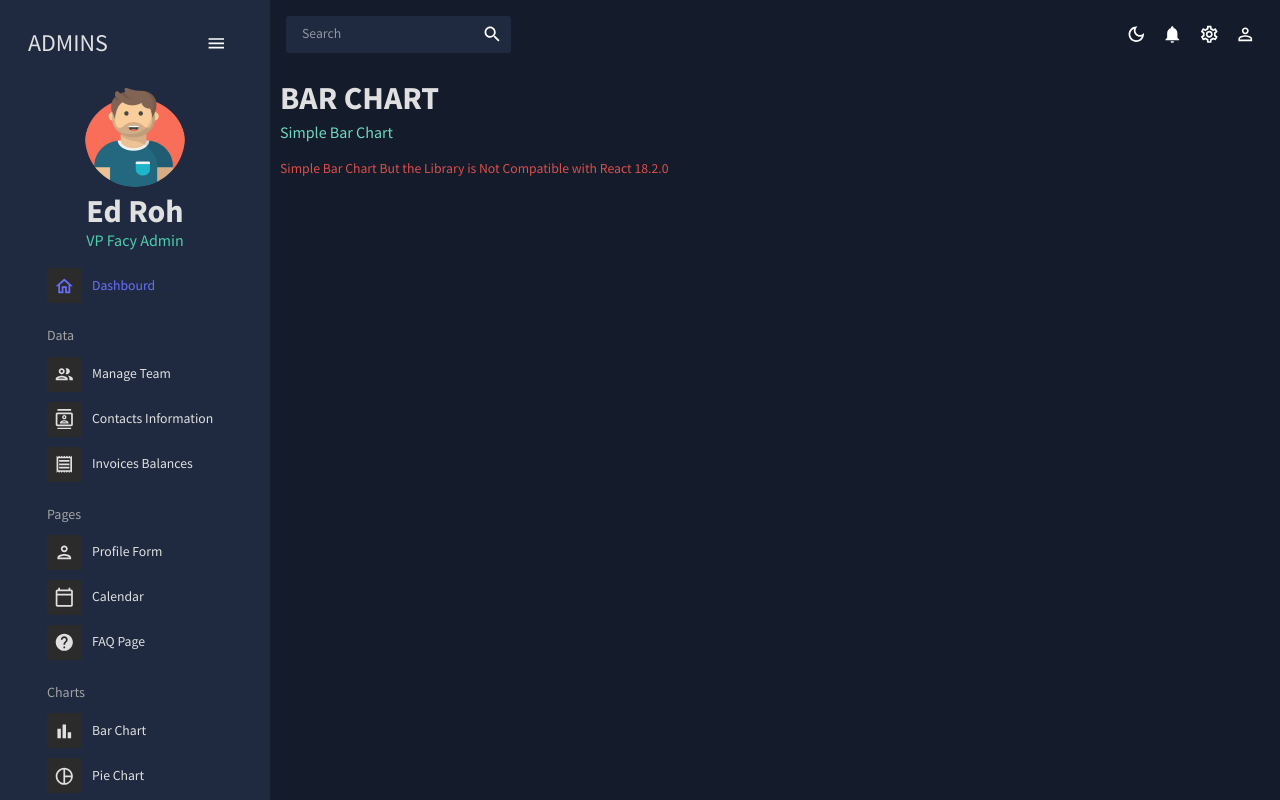
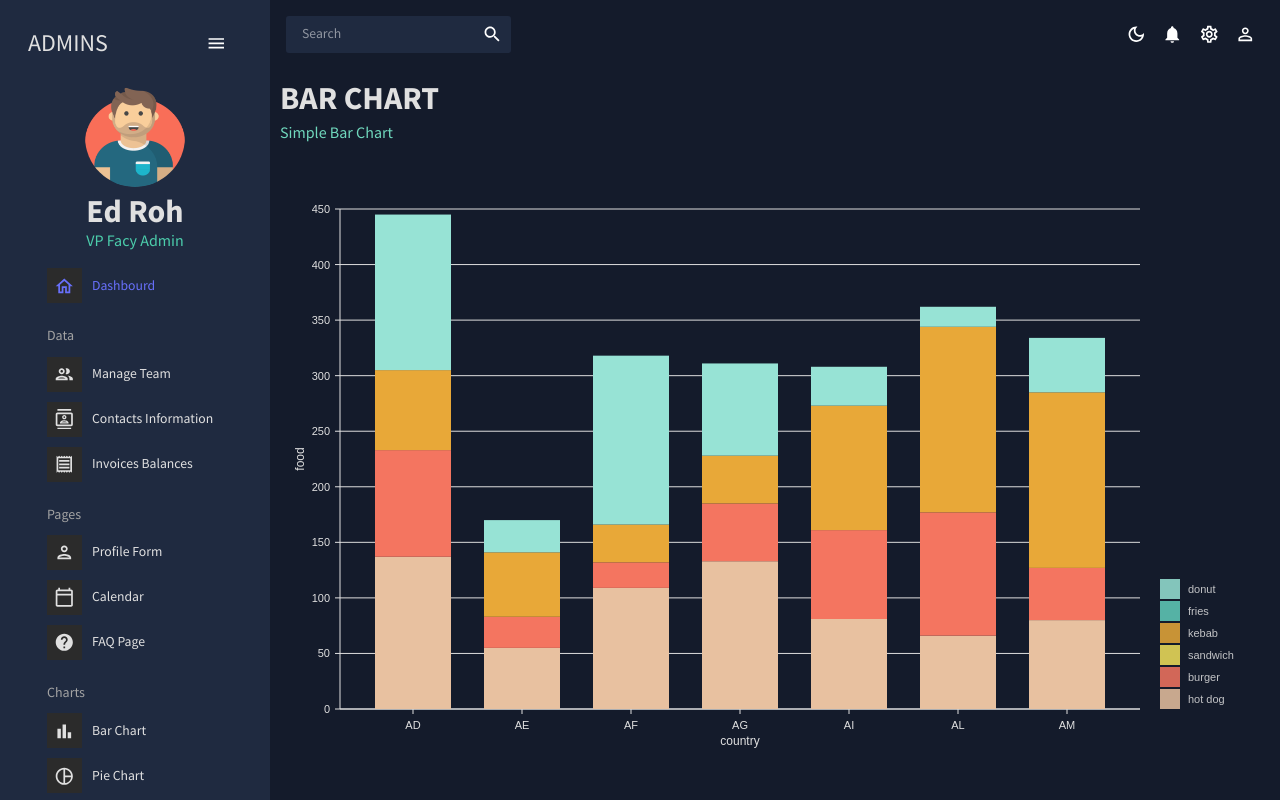
Before and after one commit to Tarek-989/React-Admin-Dashboard-App, a React (Create React App) app in the folder react-admin/: page /bar in a window 1280 px wide. Built offline with nearby package versions, Linux system fonts and the light colour scheme.

Commit message:
Revert "hide bar chart because it's not working on React 18.2.0"
This reverts commit 5a3cdbdab634521df4642e3dbe7627436251c26e.

```diff
--- a/react-admin/src/components/BarChart.tsx
+++ b/react-admin/src/components/BarChart.tsx
@@ -1,132 +1,129 @@
 import React from 'react';
-import { Typography, useTheme } from "@mui/material";
-// import { ResponsiveBar } from "@nivo/bar";
+import { useTheme } from "@mui/material";
+import { ResponsiveBar } from "@nivo/bar";
 import { tokens } from "../theme";
-// import { mockBarData as data } from "../data/mockData";
+import { mockBarData as data } from "../data/mockData";
 
 export const BarChart: React.FC<TBarChart> = ({ isDashboard = false }) => {
 	const theme = useTheme();
 	const colors = tokens(theme.palette.mode);
 	return (
-		<Typography color={colors.redAccent[500]} >
-			Simple Bar Chart But the Library is Not Compatible with React 18.2.0
-		</Typography>
-		// <ResponsiveBar
-		// 	data={data}
-		// 	theme={{
-		// 		// added
-		// 		axis: {
-		// 			domain: {
-		// 				line: {
-		// 					stroke: colors.gray[100],
-		// 				},
-		// 			},
-		// 			legend: {
-		// 				text: {
-		// 					fill: colors.gray[100],
-		// 				},
-		// 			},
-		// 			ticks: {
-		// 				line: {
-		// 					stroke: colors.gray[100],
-		// 					strokeWidth: 1,
-		// 				},
-		// 				text: {
-		// 					fill: colors.gray[100],
-		// 				},
-		// 			},
-		// 		},
-		// 		legends: {
-		// 			text: {
-		// 				fill: colors.gray[100],
-		// 			},
-		// 		},
-		// 	}}
-		// 	keys={["hot dog", "burger", "sandwich", "kebab", "fries", "donut"]}
-		// 	indexBy="country"
-		// 	margin={{ top: 50, right: 130, bottom: 50, left: 60 }}
-		// 	padding={0.3}
-		// 	valueScale={{ type: "linear" }}
-		// 	indexScale={{ type: "band", round: true }}
-		// 	colors={{ scheme: "nivo" }}
-		// 	defs={[
-		// 		{
-		// 			id: "dots",
-		// 			type: "patternDots",
-		// 			background: "inherit",
-		// 			color: "#38bcb2",
-		// 			size: 4,
-		// 			padding: 1,
-		// 			stagger: true,
-		// 		},
-		// 		{
-		// 			id: "lines",
-		// 			type: "patternLines",
-		// 			background: "inherit",
-		// 			color: "#eed312",
-		// 			rotation: -45,
-		// 			lineWidth: 6,
-		// 			spacing: 10,
-		// 		},
-		// 	]}
-		// 	borderColor={{
-		// 		from: "color",
-		// 		modifiers: [["darker", 1.6]],
-		// 	}}
-		// 	axisTop={null}
-		// 	axisRight={null}
-		// 	axisBottom={{
-		// 		tickSize: 5,
-		// 		tickPadding: 5,
-		// 		tickRotation: 0,
-		// 		legend: isDashboard ? undefined : "country", // changed
-		// 		legendPosition: "middle",
-		// 		legendOffset: 32,
-		// 	}}
-		// 	axisLeft={{
-		// 		tickSize: 5,
-		// 		tickPadding: 5,
-		// 		tickRotation: 0,
-		// 		legend: isDashboard ? undefined : "food", // changed
-		// 		legendPosition: "middle",
-		// 		legendOffset: -40,
-		// 	}}
-		// 	enableLabel={false}
-		// 	labelSkipWidth={12}
-		// 	labelSkipHeight={12}
-		// 	labelTextColor={{
-		// 		from: "color",
-		// 		modifiers: [["darker", 1.6]],
-		// 	}}
-		// 	legends={[
-		// 		{
-		// 			dataFrom: "keys",
-		// 			anchor: "bottom-right",
-		// 			direction: "column",
-		// 			justify: false,
-		// 			translateX: 120,
-		// 			translateY: 0,
-		// 			itemsSpacing: 2,
-		// 			itemWidth: 100,
-		// 			itemHeight: 20,
-		// 			itemDirection: "left-to-right",
-		// 			itemOpacity: 0.85,
-		// 			symbolSize: 20,
-		// 			effects: [
-		// 				{
-		// 					on: "hover",
-		// 					style: {
-		// 						itemOpacity: 1,
-		// 					},
-		// 				},
-		// 			],
-		// 		},
-		// 	]}
-		// 	role="application"
-		// 	barAriaLabel={(e) => {
-		// 		return e.id + ": " + e.formattedValue + " in country: " + e.indexValue;
-		// 	}}
-		// />
+		<ResponsiveBar
+			data={data}
+			theme={{
+				// added
+				axis: {
+					domain: {
+						line: {
+							stroke: colors.gray[100],
+						},
+					},
+					legend: {
+						text: {
+							fill: colors.gray[100],
+						},
+					},
+					ticks: {
+						line: {
+							stroke: colors.gray[100],
+							strokeWidth: 1,
+						},
+						text: {
+							fill: colors.gray[100],
+						},
+					},
+				},
+				legends: {
+					text: {
+						fill: colors.gray[100],
+					},
+				},
+			}}
+			keys={["hot dog", "burger", "sandwich", "kebab", "fries", "donut"]}
+			indexBy="country"
+			margin={{ top: 50, right: 130, bottom: 50, left: 60 }}
+			padding={0.3}
+			valueScale={{ type: "linear" }}
+			indexScale={{ type: "band", round: true }}
+			colors={{ scheme: "nivo" }}
+			defs={[
+				{
+					id: "dots",
+					type: "patternDots",
+					background: "inherit",
+					color: "#38bcb2",
+					size: 4,
+					padding: 1,
+					stagger: true,
+				},
+				{
+					id: "lines",
+					type: "patternLines",
+					background: "inherit",
+					color: "#eed312",
+					rotation: -45,
+					lineWidth: 6,
+					spacing: 10,
+				},
+			]}
+			borderColor={{
+				from: "color",
+				modifiers: [["darker", 1.6]],
+			}}
+			axisTop={null}
+			axisRight={null}
+			axisBottom={{
+				tickSize: 5,
+				tickPadding: 5,
+				tickRotation: 0,
+				legend: isDashboard ? undefined : "country", // changed
+				legendPosition: "middle",
+				legendOffset: 32,
+			}}
+			axisLeft={{
+				tickSize: 5,
+				tickPadding: 5,
+				tickRotation: 0,
+				legend: isDashboard ? undefined : "food", // changed
+				legendPosition: "middle",
+				legendOffset: -40,
+			}}
+			enableLabel={false}
+			labelSkipWidth={12}
+			labelSkipHeight={12}
+			labelTextColor={{
+				from: "color",
+				modifiers: [["darker", 1.6]],
+			}}
+			legends={[
+				{
+					dataFrom: "keys",
+					anchor: "bottom-right",
+					direction: "column",
+					justify: false,
+					translateX: 120,
+					translateY: 0,
+					itemsSpacing: 2,
+					itemWidth: 100,
+					itemHeight: 20,
+					itemDirection: "left-to-right",
+					itemOpacity: 0.85,
+					symbolSize: 20,
+					effects: [
+						{
+							on: "hover",
+							style: {
+								itemOpacity: 1,
+							},
+						},
+					],
+				},
+			]}
+			role="application"
+			barAriaLabel={(e) => {
+				return e.id + ": " + e.formattedValue + " in country: " + e.indexValue;
+			}}
+		/>
 	);
 };
 
--- a/react-admin/src/pages/bar/BarContainer.tsx
+++ b/react-admin/src/pages/bar/BarContainer.tsx
@@ -6,7 +6,7 @@ import { BarChart, Header } from '../../components';
 export const BarContainer: React.FC = () => {
 	return (
 		<Box m={1.25}>
-			<Header title='BAR CHART' subTilte='Simple Bar Chart' />
+			<Header title='BAR CHART' subTilte='Simple Bar Chart ' />
 			<Box height={'75vh'}>
 				<BarChart isDashboard={false} />
 			</Box>
```
